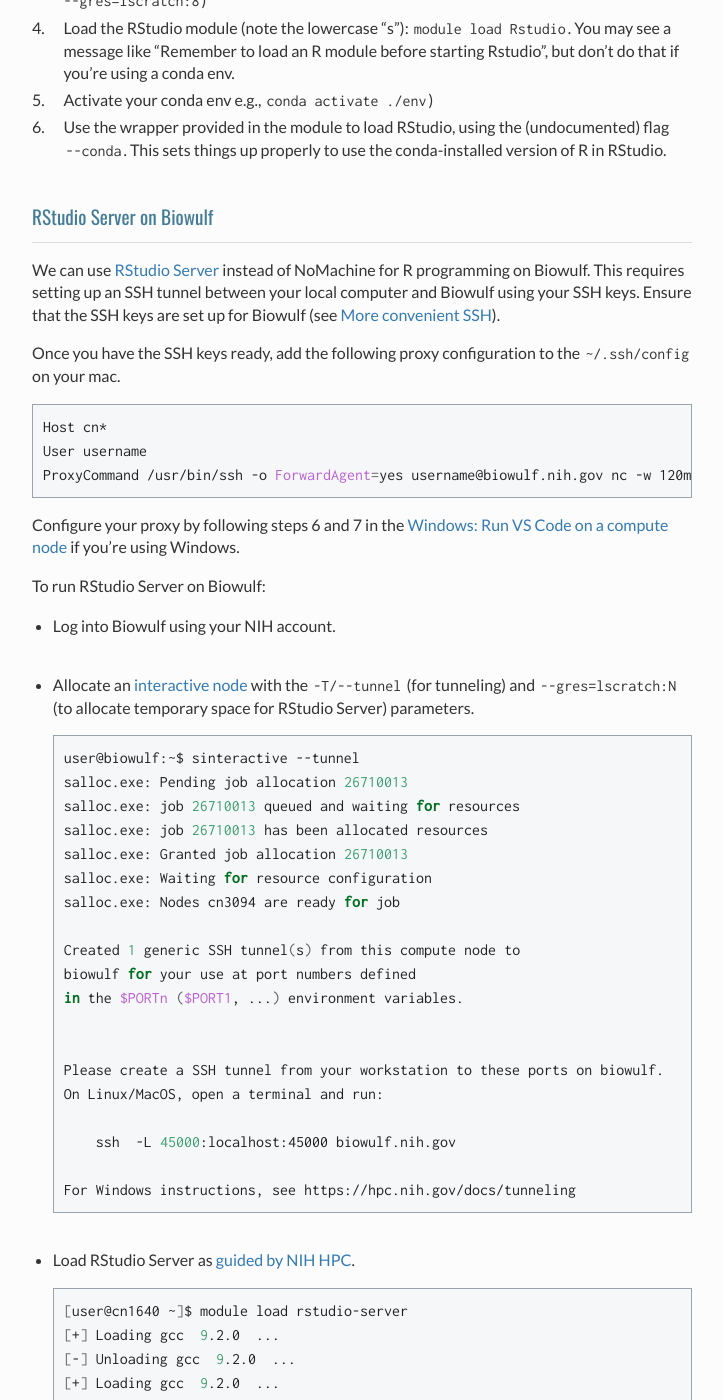
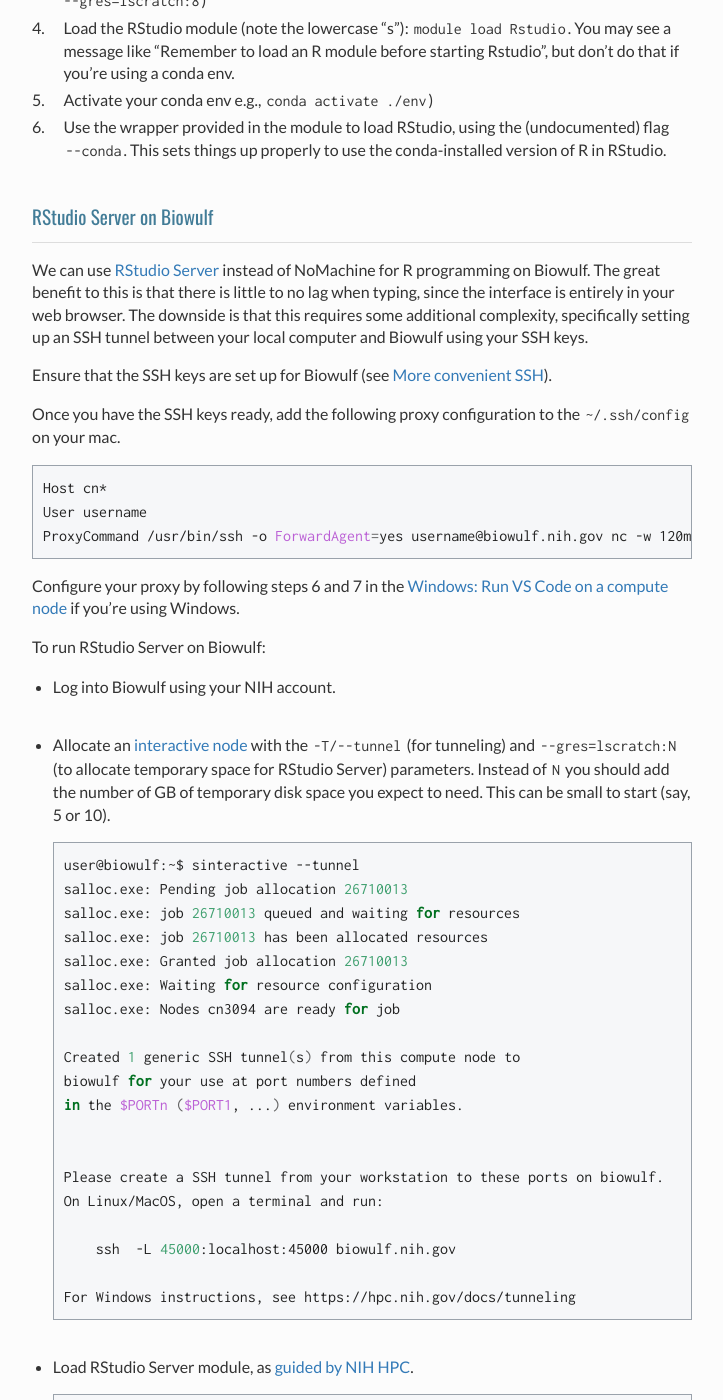
Before and after one commit to NICHD-BSPC/training, a Sphinx documentation site: the page built from source/biowulf.rst, in a window 1280 px wide and 1400 px high, scrolled down 2458 px. Shown: the whole window, without its empty margins (398-1121 px from the left). Built offline with Sphinx 7.4.7, drawn with Linux system fonts in a browser that asks for light colours; some of the changed text lies outside the part shown.

Commit message:
minor tweaks to rstudio on biowulf

```diff
--- a/source/biowulf.rst
+++ b/source/biowulf.rst
@@ -131,9 +131,13 @@
 RStudio Server on Biowulf
 ~~~~~~~~~~~~~~~~~~~~~~~~~
 
-We can use `RStudio Server <https://posit.co/products/open-source/rstudio-server/>`_
-instead of NoMachine for R programming on Biowulf. This requires setting up an SSH tunnel
-between your local computer and Biowulf using your SSH keys.
+We can use `RStudio Server
+<https://posit.co/products/open-source/rstudio-server/>`_ instead of NoMachine
+for R programming on Biowulf. The great benefit to this is that there is little
+to no lag when typing, since the interface is entirely in your web browser. The
+downside is that this requires some additional complexity, specifically setting
+up an SSH tunnel between your local computer and Biowulf using your SSH keys.
+
 Ensure that the SSH keys are set up for Biowulf (see :ref:`convenient-biowulf-ssh`).
 
 Once you have the SSH keys ready, add the following proxy configuration to the ``~/.ssh/config``
@@ -151,8 +155,12 @@
 To run RStudio Server on Biowulf:
 
 * Log into Biowulf using your NIH account.
-* Allocate an `interactive node <https://hpc.nih.gov/docs/userguide.html#int>`_ with the ``-T/--tunnel``
-  (for tunneling) and ``--gres=lscratch:N`` (to allocate temporary space for RStudio Server) parameters.
+* Allocate an `interactive node <https://hpc.nih.gov/docs/userguide.html#int>`_
+  with the ``-T/--tunnel`` (for tunneling) and ``--gres=lscratch:N`` (to
+  allocate temporary space for RStudio Server) parameters. Instead of ``N`` you
+  should add the number of GB of temporary disk space you expect to need. This
+  can be small to start (say,
+  5 or 10).
 
   .. code-block:: bash
 
@@ -176,7 +184,7 @@
 
     For Windows instructions, see https://hpc.nih.gov/docs/tunneling
 
-* Load RStudio Server as `guided by NIH HPC <https://hpc.nih.gov/apps/rstudio-server.html>`_.
+* Load RStudio Server module, as `guided by NIH HPC <https://hpc.nih.gov/apps/rstudio-server.html>`_.
 
   .. code-block:: bash
 
@@ -198,6 +206,7 @@
 
 * Ensure that R is available by loading `Biowulf's module <https://hpc.nih.gov/apps/R.html#int>`_
   or by activating your conda environment where ``r-base`` is installed.
+
 * Start RStudio Server on your interactive node.
 
   .. code-block:: bash
@@ -220,7 +229,7 @@
     (biowulf)$
 
   Follow the `Tunneling from Windows <https://hpc.nih.gov/docs/tunneling/#windows>`_ instruction
-  if you're using Windows. Do not close the tunneling terminal while using RStudio Server.
+  if you're using Windows. **Do not close the tunneling terminal while using RStudio Server**.
 
 * Copy and paste the host address
   (e.g. ``http://localhost:39689/auth-sign-in?user=test2&password=nRmzfPWh_X8Z-03hbDjPz3bm``)
```
